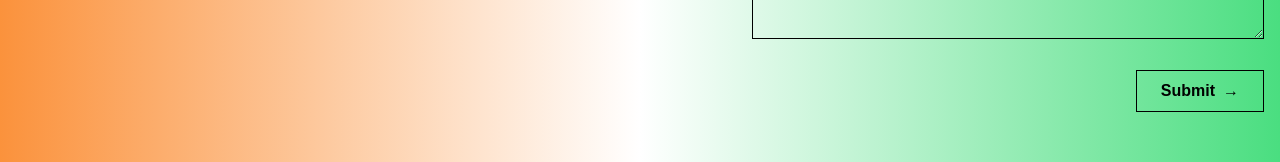
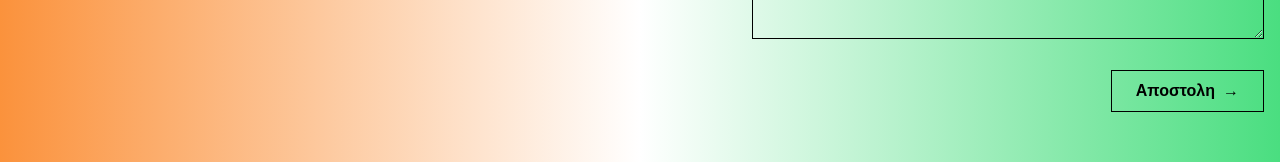
Before and after one commit to Minakoss/wordin, a Next.js app: page /contact in a window 1280 px wide. Shown: the part 604-766 px from the top of the page. Built offline with nearby package versions, Linux system fonts and the light colour scheme.

Commit message:
fix submit button

```diff
--- a/src/app/contact/page.js
+++ b/src/app/contact/page.js
@@ -118,7 +118,7 @@ export default function Contacts() {
                   status === "sending" ? "opacity-50 cursor-not-allowed" : ""
                 }`}
               >
-                {status === "sending" ? "Sending..." : "Submit"}{" "}
+                {status === "sending" ? "Sending..." : "Αποστολη"}{" "}
                 <span className="ml-2">→</span>
               </button>
             </div>
```
